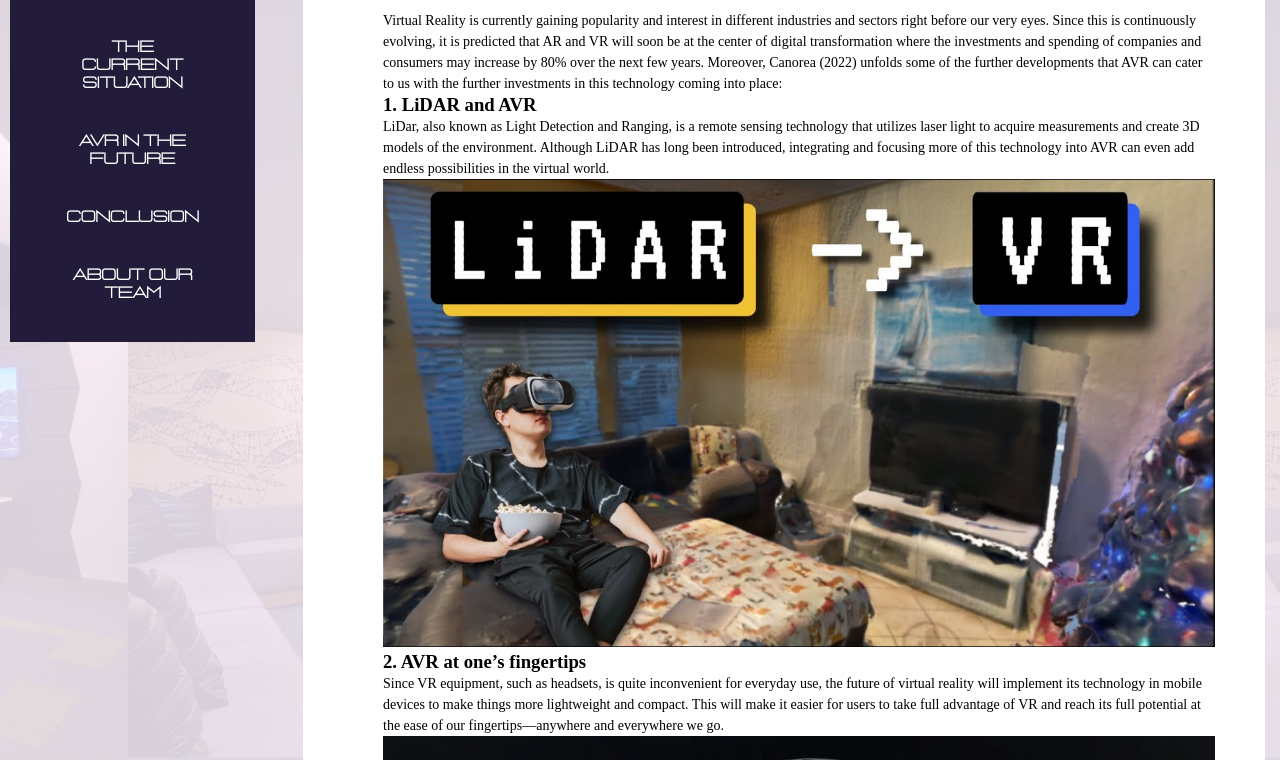
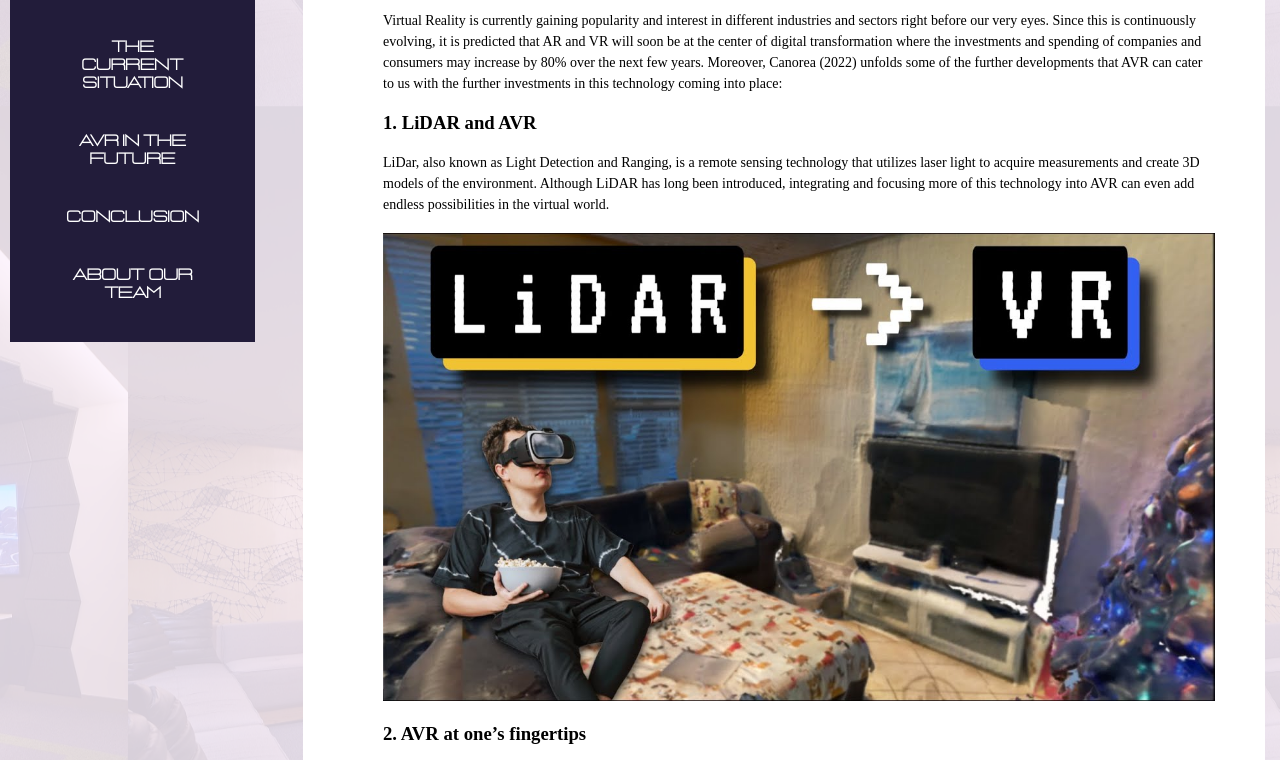
Before and after one commit to AllanaAngeo/mms142-groupb-2023.github.io, a plain HTML site: page AVR_AVRInTheFuture.html in a window 1280 px wide. Shown: the part 426-1186 px from the top of the page. Drawn offline with Linux system fonts and the light colour scheme; a web font is replaced by a local one.

Commit message:
Update AVR_AVRInTheFuture.html
added line breaks langgg

```diff
--- a/AVR_AVRInTheFuture.html
+++ b/AVR_AVRInTheFuture.html
@@ -42,44 +42,44 @@
 
 <div class="bod1 content">
 	<h1> AVR in The Future </h1>
-	<p>Published by: Lance Balila | Date: December 15, 2023</p> <br>
+	<p>Published by: Lance Balila | Date: December 15, 2023</p><br>
 
 	<p>
 	Virtual Reality is currently gaining popularity and interest in different industries and sectors right before our very eyes. Since this is continuously evolving,
 	it is predicted that AR and VR will soon be at the center of digital transformation where the investments and spending of companies and consumers may increase by
 	80% over the next few years. Moreover, Canorea (2022) unfolds some of the further developments that AVR can cater to us with the further investments in this
 	technology coming into place:
-	</p>
-		<h3> 1. LiDAR and AVR </h3>
+	</p><br>
+		<h3> 1. LiDAR and AVR </h3><br>
 			<p>LiDar, also known as Light Detection and Ranging, is a remote sensing technology that utilizes laser light to acquire measurements and create
 			3D models of the environment. Although LiDAR has long been introduced, integrating and focusing more of this technology into AVR can even add
 			endless possibilities in the virtual world.
-			</p>
-			<img src = "assets/media/Graphics and Images/AVR in the Future/LiDAR and AVR.jpg">
+			</p><br>
+			<img src = "assets/media/Graphics and Images/AVR in the Future/LiDAR and AVR.jpg"><br><br>
 
-		<h3> 2. AVR at one’s fingertips</h3>
+		<h3> 2. AVR at one’s fingertips</h3><br>
 			<p>
 			Since VR equipment, such as headsets, is quite inconvenient for everyday use, the future of virtual reality will implement its technology in
 			mobile devices to make things more lightweight and compact. This will make it easier for users to take full advantage of VR and reach its full
 			potential at the ease of our fingertips—anywhere and everywhere we go.
-			</p>
-			<img src = "assets/media/Graphics and Images/AVR in the Future/AVR at one’s fingertips.webp">
+			</p><br>
+			<img src = "assets/media/Graphics and Images/AVR in the Future/AVR at one’s fingertips.webp"><br><br>
 
-		<h3>3. AVR to be more friendly in our pockets</h3>
+		<h3>3. AVR to be more friendly in our pockets</h3><br>
 			<p>
 			Currently, VR headsets have high price points, making them not easily accessible and affordable to general consumers. Fortunately, VR technologies
 			will become more cost-efficient with continued investment in them where general consumers will have the chance to get in touch with virtual reality
 			at a friendlier price.
-			</p>
-			<img src = "assets/media/Graphics and Images/AVR in the Future/AVR to be more friendly in our pockets.jpg">
+			</p><br>
+			<img src = "assets/media/Graphics and Images/AVR in the Future/AVR to be more friendly in our pockets.jpg"><br><br>
 
-		<h3>4. More powerful AVR</h3>
+		<h3>4. More powerful AVR</h3><br>
 			<p>
 			Last but not least, with continuous funding for this technology, new VR equipment can also be introduced to the market such as robots and other
 			futuristic models we have yet to see. This will also step up our future in helping more sectors that seek its help. Additionally, immersive sports
 			and events can also arise in the field of VR once it has been set forth for public consumption.
-			</p>
-			<img src = "assets/media/Graphics and Images/AVR in the Future/More powerful AVR.jpg">
+			</p><br>
+			<img src = "assets/media/Graphics and Images/AVR in the Future/More powerful AVR.jpg"><br><br>
 
 	<p>
 	With all these being said, AVR is a great step in technology especially the advantages it can give to mankind. Most studies show that the potential
```
